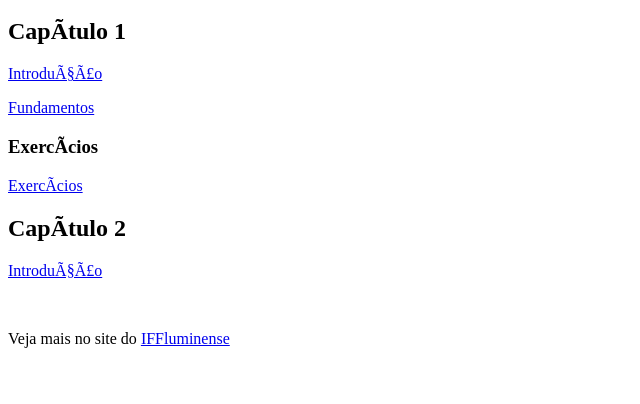
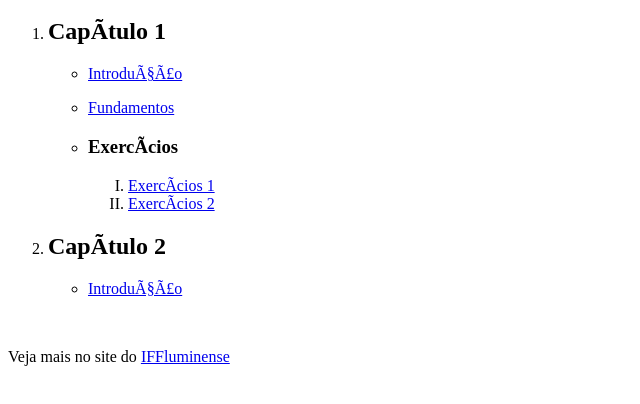
Before and after one commit to Felipe10amaral/felipe10amaral.github.com, a plain HTML site: page exercicios links/home.html in a window 1280 px wide. Shown: the part 48-452 px from the top of the page, without its empty margins (0-640 px from the left). Drawn offline with Linux system fonts and the light colour scheme.

Commit message:
home listas

```diff
--- a/exercicios links/home.html
+++ b/exercicios links/home.html
@@ -10,19 +10,27 @@
 
 <body>
 <h1> Sumário </h1>
+  <ol>
 
-<h2> Capítulo 1 </h2>
-<p> <a href="capitulo1/introducao.html"> Introdução </a> </p>
-<p> <a href="capitulo1/fundamentos.html"> Fundamentos </a> </p>
-<h3> Exercícios </h3>
-<p> <a href="capitulo1/exercicios/ex1.html">Exercícios  </a> </p>
+  <li><h2> Capítulo 1 </h2></li>
+   <ul>
+    <li>  <p> <a href="capitulo1/introducao.html"> Introdução </a> </p> </li>
+    <li> <p> <a href="capitulo1/fundamentos.html"> Fundamentos </a> </p></li>
 
-<h2> Capítulo 2 </h2>
-<p> <a href="capitulo2/introducao.html"> Introdução </a> </p>       <br>
+    <li> <h3> Exercícios </h3>
+
+     <ol type="I">
+       <li> <a href="capitulo1/exercicios/ex1.html">Exercícios 1 </a>  </li>
+       <li> <a href="capitulo1/exercicios/ex1.html">Exercícios 2 </a>  </li>
+      </ol>
+    </li> </ul>
+
+  <li><h2> Capítulo 2 </h2>  </li>
+    <ul> <li><p> <a href="capitulo2/introducao.html"> Introdução </a> </p> </li>  </ul>    <br>
+
+
+</ol>
 
 <p> Veja mais no site do <a href="http://portal1.iff.edu.br/">IFFluminense </a> </p>
-
-
-
 </body>
 </html>
```
